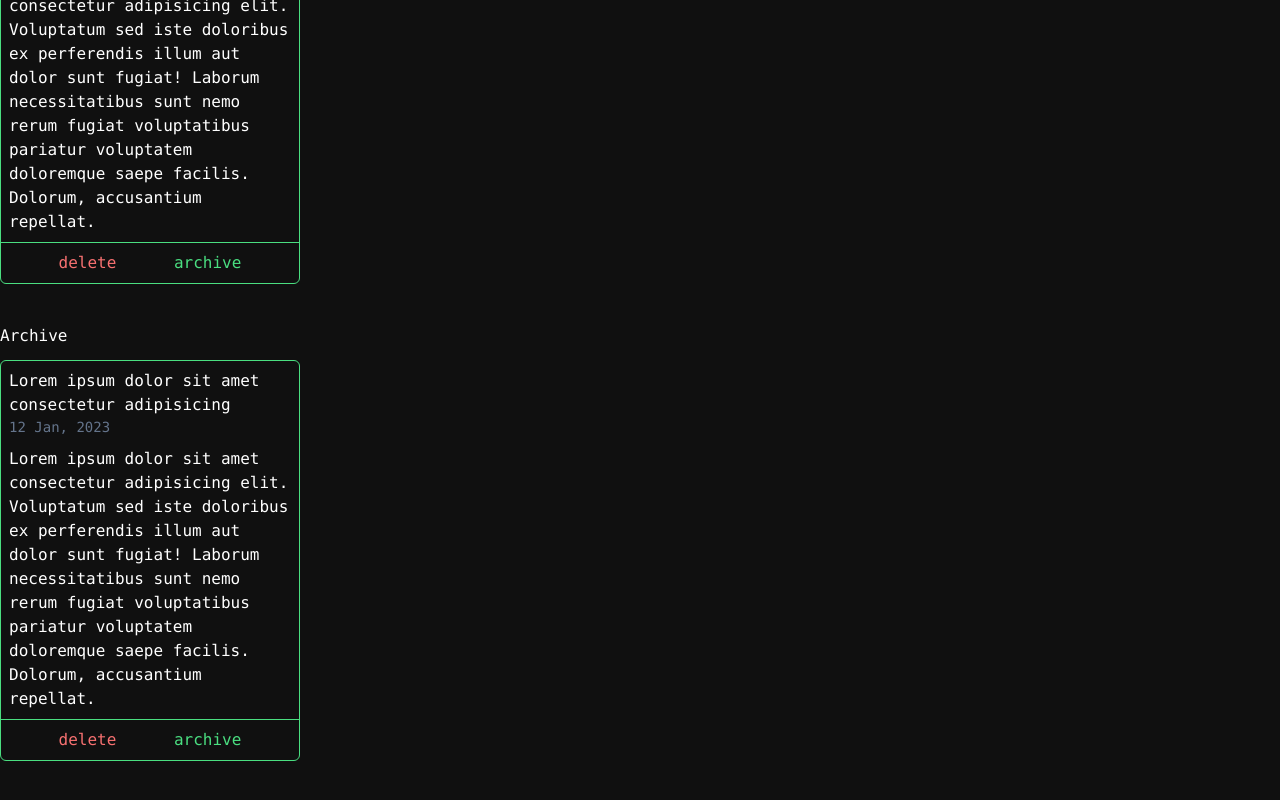
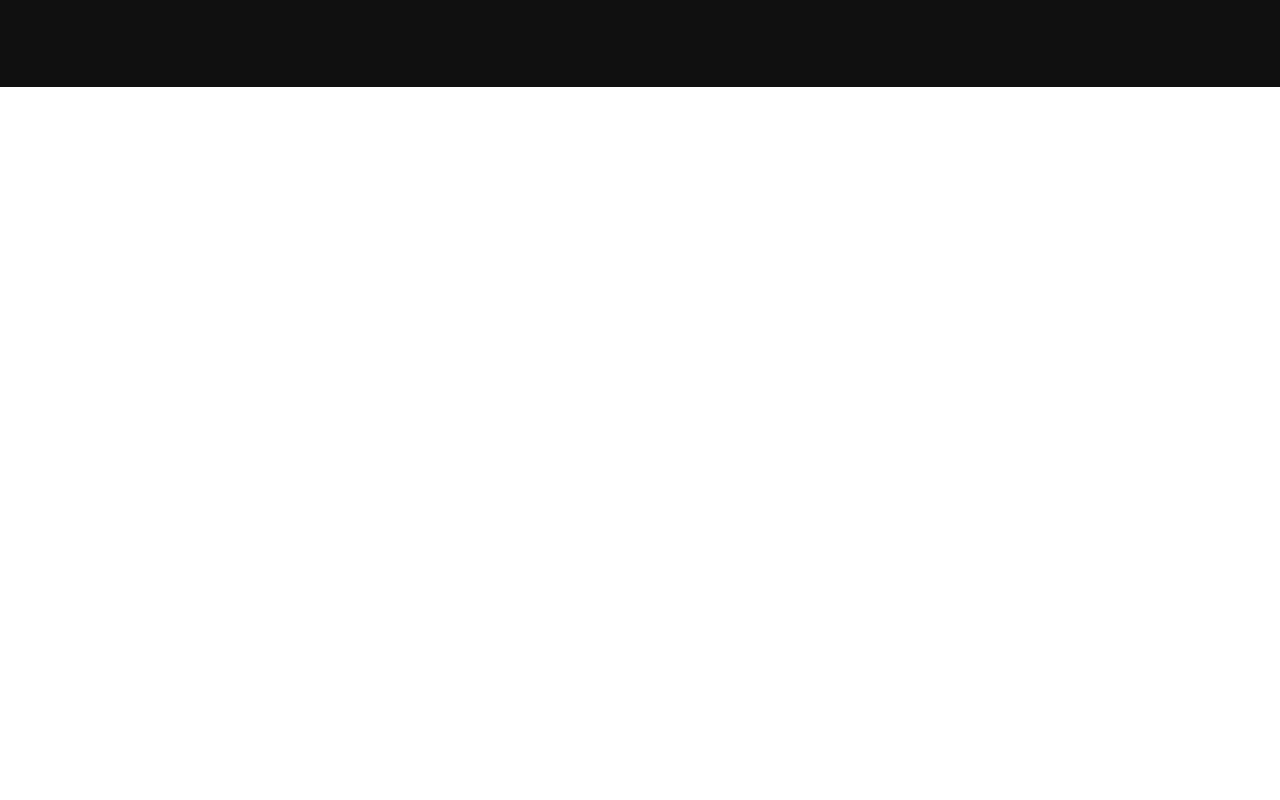
Before and after one commit to anangyoga/nyotes, a React (Vite) app: page / in a window 1280 px wide. Shown: the part 738-1538 px from the top of the page. After the commit the page ends 825 px from the top, so only its background shows below. Built offline with nearby package versions, Linux system fonts and the light colour scheme.

Commit message:
feat: Add Notes functionality

```diff
--- a/src/App.jsx
+++ b/src/App.jsx
@@ -1,13 +1,19 @@
+import { useState } from "react";
 import { Header } from "./components/Header";
 import NotesForm from "./components/NotesForm";
 
 function App() {
+  const [items, setItems] = useState([]);
+
+  const createItem = (item) => {
+    setItems([...items, item]);
+  };
   return (
     <main className="bg-[#101010] text-white font-mono">
       <section>
         <Header />
         <div className="max-w-7xl mx-auto">
-          <NotesForm />
+          <NotesForm createItem={createItem} items={items} />
         </div>
       </section>
     </main>
--- a/src/components/NotesCard.jsx
+++ b/src/components/NotesCard.jsx
@@ -1,15 +1,13 @@
-const NotesCard = () => {
+/* eslint-disable react/prop-types */
+const NotesCard = ({ item }) => {
   return (
     <div className="flex flex-col justify-between md:w-[300px] border border-green-400 rounded-md divide-y divide-green-400">
       <div className="flex flex-col gap-2.5  p-2 ">
         <div>
-          <h3>Lorem ipsum dolor sit amet consectetur adipisicing</h3>
-          <p className="text-sm text-slate-500">12 Jan, 2023</p>
+          <h3>{item?.title}</h3>
+          <p className="text-sm text-slate-500">{item?.createdAt}</p>
         </div>
-        <p>
-          Lorem ipsum dolor sit amet consectetur adipisicing elit. Voluptatum sed iste doloribus ex perferendis illum aut dolor sunt fugiat! Laborum necessitatibus sunt nemo rerum fugiat voluptatibus pariatur voluptatem doloremque saepe
-          facilis. Dolorum, accusantium repellat.
-        </p>
+        <p>{item?.note}</p>
       </div>
       <div className="flex justify-evenly py-2">
         <button className="text-red-400 hover:text-red-500 duration-200 transition-colors ease-in">delete</button>
--- a/src/components/NotesForm.jsx
+++ b/src/components/NotesForm.jsx
@@ -1,22 +1,42 @@
+/* eslint-disable react/prop-types */
+import { useState } from "react";
 import NotesSection from "./NotesSection";
 
-const NotesForm = () => {
+const NotesForm = ({ createItem, items }) => {
+  const [title, setTitle] = useState("");
+  const [note, setNote] = useState("");
+
+  const handleSubmit = (e) => {
+    e.preventDefault();
+
+    const newNote = {
+      id: +new Date(),
+      title,
+      note,
+      archived: false,
+      createdAt: Date.now(),
+    };
+    createItem(newNote);
+    setTitle("");
+    setNote("");
+  };
   return (
     <section>
       <div className="pt-20 pb-40 flex flex-col gap-4 max-w-md mx-auto">
         <h2>create your nyotes</h2>
-        <form className="flex flex-col gap-5">
+        <form className="flex flex-col gap-5" onSubmit={handleSubmit}>
           <div className="flex flex-col">
             <span className="text-right">50 characters left</span>
-            <input type="text" placeholder="title..." className="border border-green-400 bg-black p-2 rounded-md outline-none" />
+            <input value={title} onChange={(e) => setTitle(e.target.value)} type="text" placeholder="title..." className="border border-green-400 bg-black p-2 rounded-md outline-none" />
           </div>
-          <textarea type="text" placeholder="write your notes.." className="border border-green-400 bg-black min-h-[100px] p-2 rounded-md outline-none" />
+          <textarea value={note} onChange={(e) => setNote(e.target.value)} type="text" placeholder="write your notes.." className="border border-green-400 bg-black min-h-[100px] p-2 rounded-md outline-none" />
           <button type="submit" className="bg-green-400 rounded-md text-black font-bold lowercase hover:bg-green-500">
             Add
           </button>
         </form>
       </div>
-      <NotesSection />
+
+      <NotesSection items={items} />
     </section>
   );
 };
--- a/src/components/NotesSection.jsx
+++ b/src/components/NotesSection.jsx
@@ -1,19 +1,20 @@
+/* eslint-disable react/prop-types */
 import NotesCard from "./NotesCard";
 
-const NotesSection = () => {
+const NotesSection = ({ items }) => {
   return (
     <div className="pb-32 flex flex-col gap-10">
       <div className="flex flex-col gap-3">
         <h2>Active</h2>
         <div className="flex gap-2 flex-wrap">
-          <NotesCard />
+          {items.map((item) => (
+            <NotesCard key={item.id} item={item} />
+          ))}
         </div>
       </div>
       <div className="flex flex-col gap-3">
         <h2>Archive</h2>
-        <div className="flex gap-2 flex-wrap">
-          <NotesCard />
-        </div>
+        <div className="flex gap-2 flex-wrap"></div>
       </div>
     </div>
   );
```
